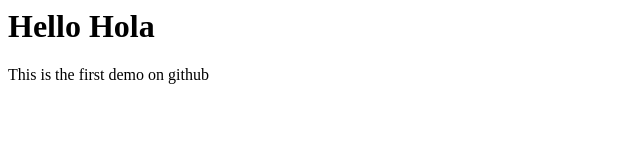
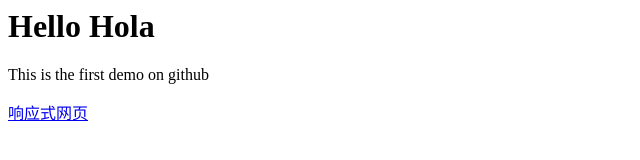
Before and after one commit to MaxHaha/MaxHaha.github.io, a plain HTML site: page index.html in a window 1280 px wide. Shown: the whole page, without its empty margins (0-640 px from the left). Drawn offline with Linux system fonts and the light colour scheme.

Commit message:
Update index.html

```diff
--- a/index.html
+++ b/index.html
@@ -7,5 +7,6 @@
   <body>
     <h1> Hello Hola</h1>
     <p> This is the first demo on github</p>
+    <p><a href="responsible_web.html">响应式网页</a></p>
   </body>
 </html>
```
